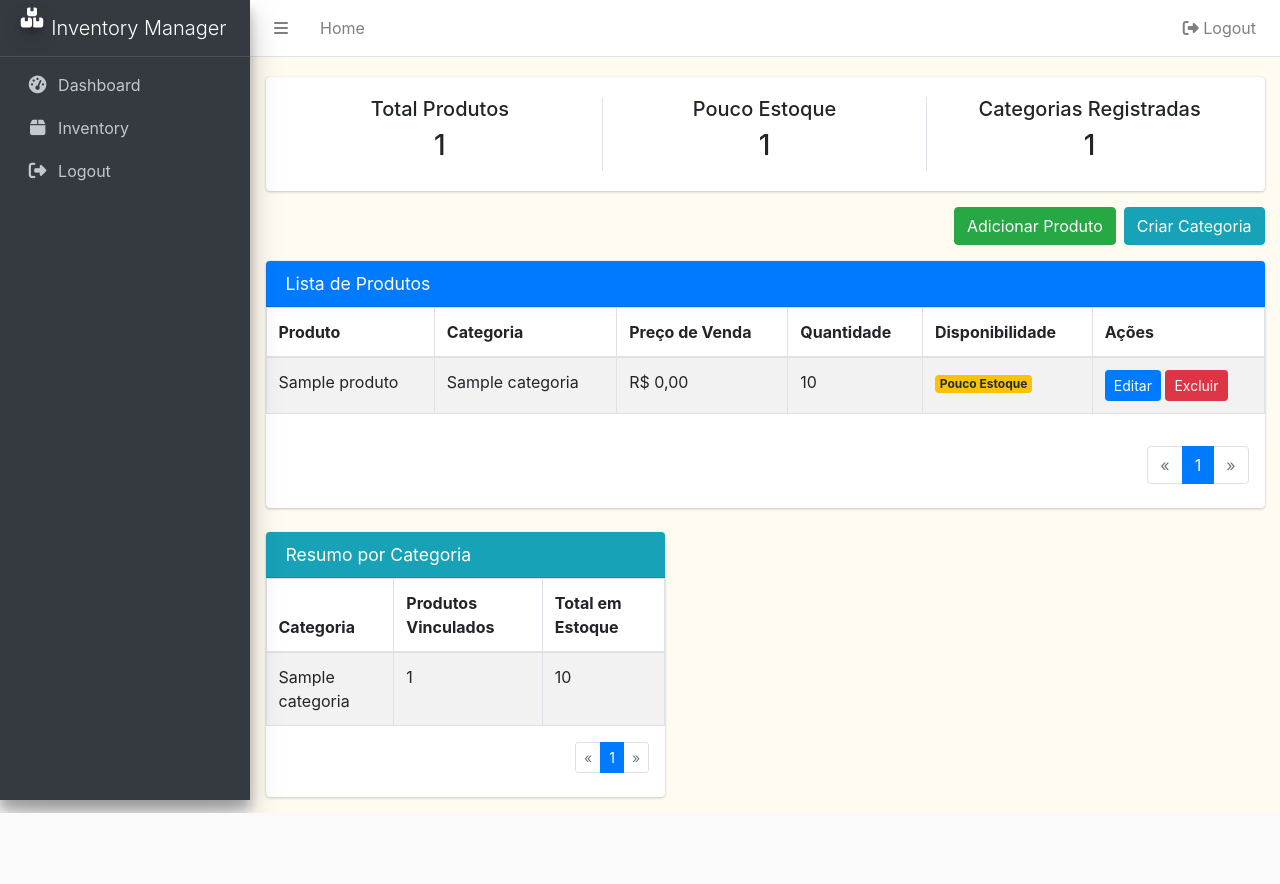
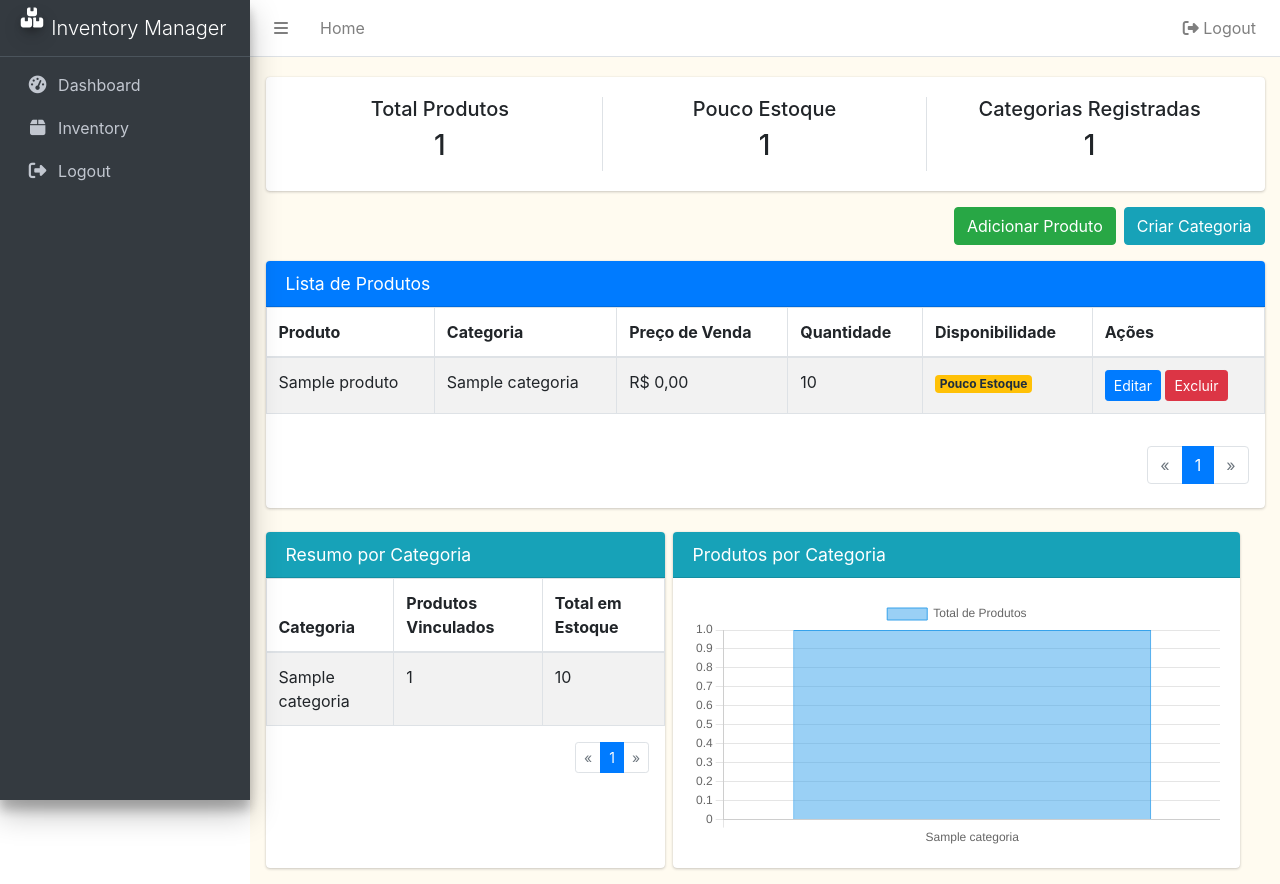
Before and after one commit to wazdmike/fsst_projeto, a PHP site: page /app/inventory.php in a window 1280 px wide. Before the commit the page ends 813 px from the top, so only its background shows below. Run offline with PHP 8.4, Linux system fonts and the light colour scheme; the visitor is signed in with stand-in values (Sample User, id 1); tables that the repository leaves empty or names only in its code hold one stand-in row (values such as "Sample post"); some libraries are stand-ins or nearby versions.

Commit message:
feat: add category chart

```diff
--- /dev/null
+++ b/app/components/inv_charts.php
@@ -0,0 +1,10 @@
+<div class="col-md-7">
+    <div class="card">
+        <div class="card-header bg-info text-white">
+            <h3 class="card-title">Produtos por Categoria</h3>
+        </div>
+        <div class="card-body">
+            <canvas id="graficoCategorias" height="250"></canvas>
+        </div>
+    </div>
+</div>
--- a/app/inventory.php
+++ b/app/inventory.php
@@ -116,6 +116,18 @@ $sqlCatResumo->execute();
 
 $categoriasResumo = $sqlCatResumo->fetchAll(PDO::FETCH_ASSOC);
 
+$sqlGraf = $pdo->query("
+    SELECT
+        c.nome,
+        COUNT(p.id) AS total_produtos
+    FROM categoria c
+    LEFT JOIN produtos p ON p.id_categoria = c.id
+    GROUP BY c.id, c.nome
+    ORDER BY c.nome
+");
+
+$graficoCategorias = $sqlGraf->fetchAll(PDO::FETCH_ASSOC);
+
 ?>
 
 <!DOCTYPE html>
@@ -161,8 +173,8 @@ $categoriasResumo = $sqlCatResumo->fetchAll(PDO::FETCH_ASSOC);
                     <div class="d-flex mt-4">
                         <?php include 'components/inv_table_categories.php'; ?>
 
-                        <!-- Espaço livre para 60% -->
-                        <div style="width: 60%;"></div>
+                        <!-- Graficos comparativos -->
+                        <?php include 'components/inv_charts.php'; ?>
                     </div>
 
                 </div>
@@ -179,6 +191,34 @@ $categoriasResumo = $sqlCatResumo->fetchAll(PDO::FETCH_ASSOC);
     <script src="https://code.jquery.com/jquery-3.6.0.min.js"></script>
     <script src="https://cdn.jsdelivr.net/npm/bootstrap@4.6.2/dist/js/bootstrap.bundle.min.js"></script>
     <script src="https://cdn.jsdelivr.net/npm/admin-lte@3.2/dist/js/adminlte.min.js"></script>
+    <script src="https://cdn.jsdelivr.net/npm/chart.js"></script>
+    <script>
+        const ctx = document.getElementById('graficoCategorias').getContext('2d');
+
+        const labels = <?= json_encode(array_column($graficoCategorias, 'nome')) ?>;
+        const dados = <?= json_encode(array_column($graficoCategorias, 'total_produtos')) ?>;
+
+        new Chart(ctx, {
+            type: 'bar',
+            data: {
+                labels: labels,
+                datasets: [{
+                    label: 'Total de Produtos',
+                    data: dados,
+                    borderWidth: 1
+                }]
+            },
+            options: {
+                responsive: true,
+                maintainAspectRatio: false,
+                scales: {
+                    y: {
+                        beginAtZero: true
+                    }
+                }
+            }
+        });
+    </script>
 
 </body>
 
```
